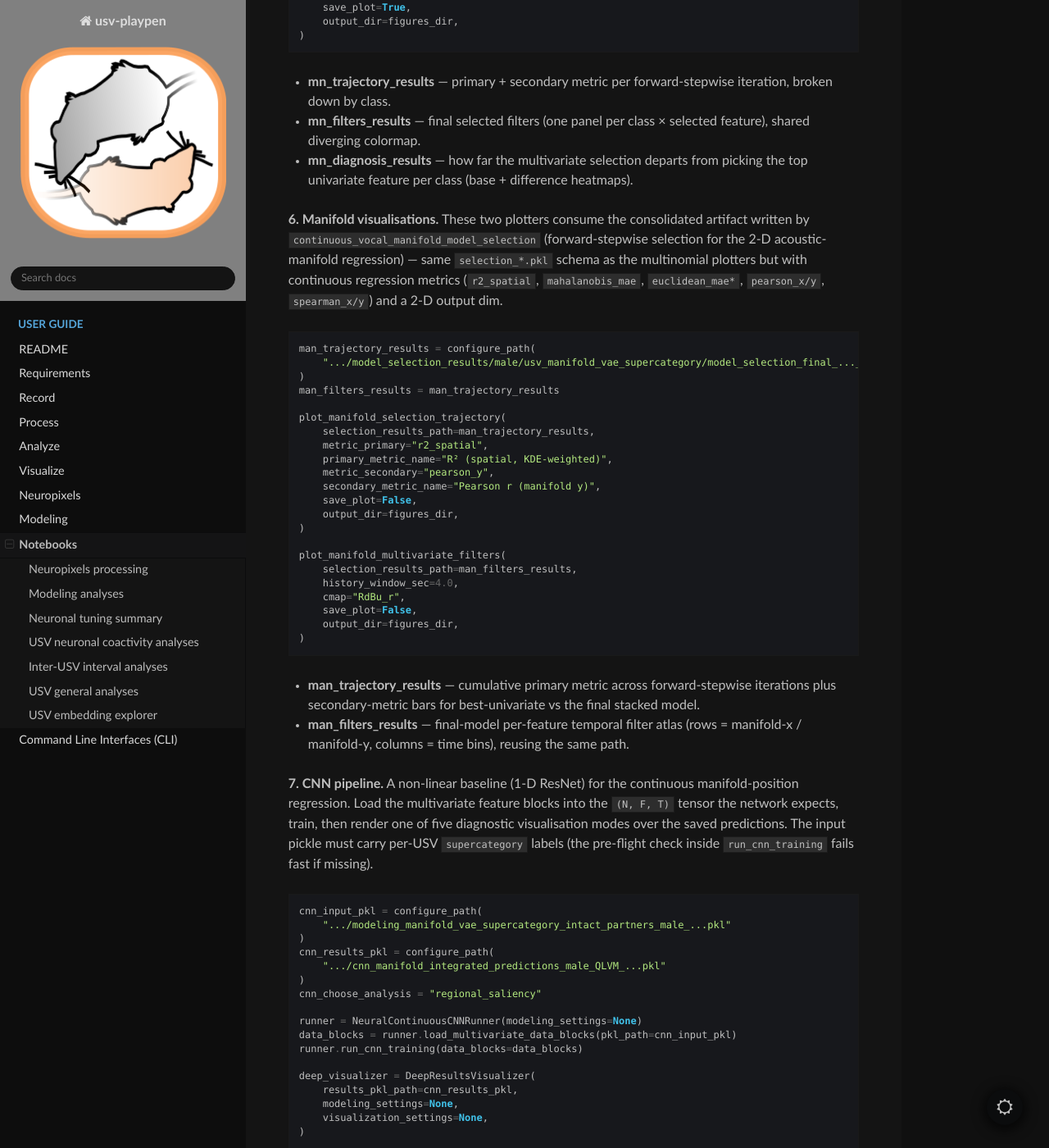
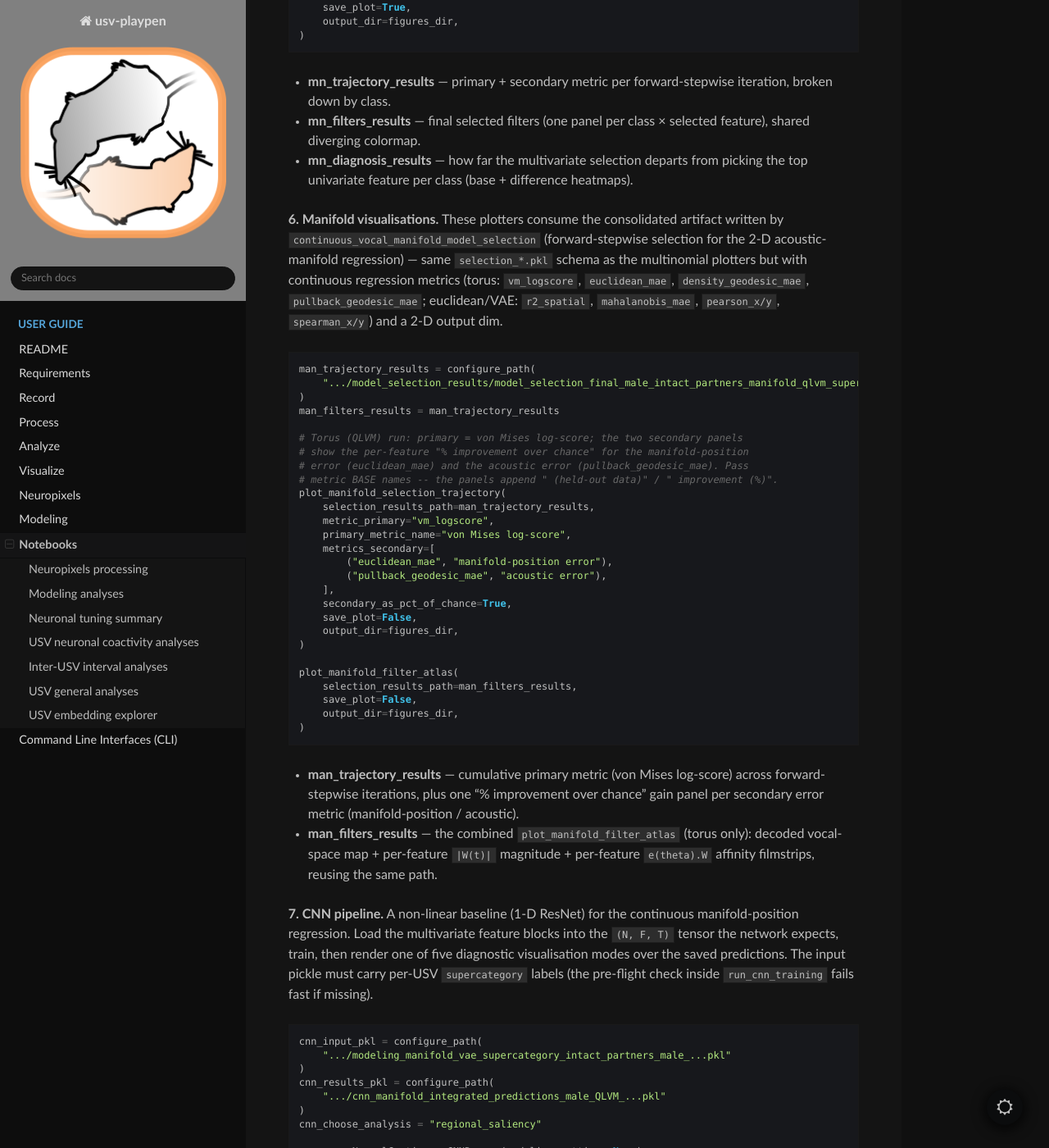
Before and after one commit to bartulem/usv-playpen, a Sphinx documentation site: the page built from docs/Notebooks.rst, in a window 1280 px wide and 1400 px high, scrolled down 14228 px. Shown: the whole window at 82% size. Built offline with Sphinx 7.4.7 and the Read the Docs theme 3.1.0, drawn with Linux system fonts in a browser that asks for light colours; some of the changed text lies outside the part shown.

Commit message:
chore(viz): consolidate colormap settings + sync manifold-figure docs
- Drop the redundant `figures.cmap`; route every sequential / non-negative figure
  through `figures.sequential_cmap`, now defaulting to inferno (was magma). Consumers:
  per-cluster ratemaps, neuronal-tuning + USV-summary densities, the make_behavioral_videos
  and qlvm_torus_traversal_video spectrogram tiles, make_usv_spectrograms, the decoded-USV
  vocal-space atlas in plot_manifold_filter_atlas, and the GUI colormap dropdown (now edits
  sequential_cmap). Behaviour-preserving -- every consumer already resolved to inferno.
  `diverging_cmap` (signed figures) unchanged; removed the now-dead `_SEQUENTIAL_CMAP` constant.
- Sync the manifold-figure docs to the new plot_manifold_filter_atlas (Modeling.rst,
  Visualize.rst, Notebooks.rst): drop the removed plot_manifold_filter_magnitude /
  plot_manifold_torus_tuning / plot_manifold_multivariate_filters references, rewrite the
  section-6 walkthrough to the atlas + torus trajectory params, and update the figures-block
  JSON example / cmap bullets to the two-colormap model.

Co-Authored-By: Claude Opus 4.8 <noreply@anthropic.com>
Claude-Session: https://claude.ai/code/session_01UBevbBQVVjYW1YtK5R9jrZ

```diff
--- a/docs/Notebooks.rst
+++ b/docs/Notebooks.rst
@@ -375,7 +375,7 @@ entirely through ``modeling_settings.json`` and the per-section Parameters cells
         DeepResultsVisualizer,
         plot_collinearity_audit,
         plot_feature_ranking,
-        plot_manifold_multivariate_filters,
+        plot_manifold_filter_atlas,
         plot_manifold_selection_trajectory,
         plot_model_selection_results,
         plot_multinomial_multivariate_filters,
@@ -692,40 +692,46 @@ multinomial selection artifacts.
 * **mn_filters_results** — final selected filters (one panel per class × selected feature), shared diverging colormap.
 * **mn_diagnosis_results** — how far the multivariate selection departs from picking the top univariate feature per class (base + difference heatmaps).
 
-**6. Manifold visualisations.** These two plotters consume the consolidated artifact written by
+**6. Manifold visualisations.** These plotters consume the consolidated artifact written by
 ``continuous_vocal_manifold_model_selection`` (forward-stepwise selection for the
 2-D acoustic-manifold regression) — same ``selection_*.pkl`` schema as the
-multinomial plotters but with continuous regression metrics (``r2_spatial``,
-``mahalanobis_mae``, ``euclidean_mae*``, ``pearson_x/y``, ``spearman_x/y``) and a
-2-D output dim.
+multinomial plotters but with continuous regression metrics (torus: ``vm_logscore``,
+``euclidean_mae``, ``density_geodesic_mae``, ``pullback_geodesic_mae``;
+euclidean/VAE: ``r2_spatial``, ``mahalanobis_mae``, ``pearson_x/y``,
+``spearman_x/y``) and a 2-D output dim.
 
 .. code-block:: python
 
     man_trajectory_results = configure_path(
-        ".../model_selection_results/male/usv_manifold_vae_supercategory/model_selection_final_..._mixed_...Z.pkl"
+        ".../model_selection_results/model_selection_final_male_intact_partners_manifold_qlvm_supercategory_session_...Z.pkl"
     )
     man_filters_results = man_trajectory_results
 
+    # Torus (QLVM) run: primary = von Mises log-score; the two secondary panels
+    # show the per-feature "% improvement over chance" for the manifold-position
+    # error (euclidean_mae) and the acoustic error (pullback_geodesic_mae). Pass
+    # metric BASE names -- the panels append " (held-out data)" / " improvement (%)".
     plot_manifold_selection_trajectory(
         selection_results_path=man_trajectory_results,
-        metric_primary="r2_spatial",
-        primary_metric_name="R² (spatial, KDE-weighted)",
-        metric_secondary="pearson_y",
-        secondary_metric_name="Pearson r (manifold y)",
+        metric_primary="vm_logscore",
+        primary_metric_name="von Mises log-score",
+        metrics_secondary=[
+            ("euclidean_mae", "manifold-position error"),
+            ("pullback_geodesic_mae", "acoustic error"),
+        ],
+        secondary_as_pct_of_chance=True,
         save_plot=False,
         output_dir=figures_dir,
     )
 
-    plot_manifold_multivariate_filters(
+    plot_manifold_filter_atlas(
         selection_results_path=man_filters_results,
-        history_window_sec=4.0,
-        cmap="RdBu_r",
         save_plot=False,
         output_dir=figures_dir,
     )
 
-* **man_trajectory_results** — cumulative primary metric across forward-stepwise iterations plus secondary-metric bars for best-univariate vs the final stacked model.
-* **man_filters_results** — final-model per-feature temporal filter atlas (rows = manifold-x / manifold-y, columns = time bins), reusing the same path.
+* **man_trajectory_results** — cumulative primary metric (von Mises log-score) across forward-stepwise iterations, plus one "% improvement over chance" gain panel per secondary error metric (manifold-position / acoustic).
+* **man_filters_results** — the combined ``plot_manifold_filter_atlas`` (torus only): decoded vocal-space map + per-feature ``|W(t)|`` magnitude + per-feature ``e(theta).W`` affinity filmstrips, reusing the same path.
 
 **7. CNN pipeline.** A non-linear baseline (1-D ResNet) for the continuous manifold-position
 regression. Load the multivariate feature blocks into the ``(N, F, T)`` tensor the
@@ -1996,7 +2002,7 @@ Parameters follow a **hybrid layout**: each spectrogram figure defines its own k
     plt.show()
 
 * **spectrogram_session_root** — a session directory holding a ``*_int16.mmap*`` audio file (and, for stitched mode, a ``*_usv_summary.csv`` 1:1 with the consolidated h5 entries). All other spectrogram knobs (mode, channel, ``time_window``, ``freq_limits``, ``nfft``, colorbar, save) live in the ``make_usv_spectrograms`` block of ``visualizations_settings.json``; override them on ``vis_settings``.
-* **spectrogram_cmap_choice** — ``'female'`` / ``'male'`` selects the matching per-sex colormap; ``None`` falls back to the project-wide ``vis_settings['figures']['cmap']``.
+* **spectrogram_cmap_choice** — ``'female'`` / ``'male'`` selects the matching per-sex colormap; ``None`` falls back to the project-wide ``vis_settings['figures']['sequential_cmap']``.
 
 **Cross-session summaries.** The second part pools many sessions. Its three ``make_usv_spectrograms`` helper figures each carry their own parameters (still the per-figure half of the hybrid layout); all three share the same noise filter, ``noise_col_id = 'vae_supercategory'`` with ``noise_categories = (0,)``, which drops noise rows before plotting.
 
```
Also changed, not shown: docs/Modeling.rst (+18 -10 lines), docs/Visualize.rst (+3 -5 lines), 17 other files.
